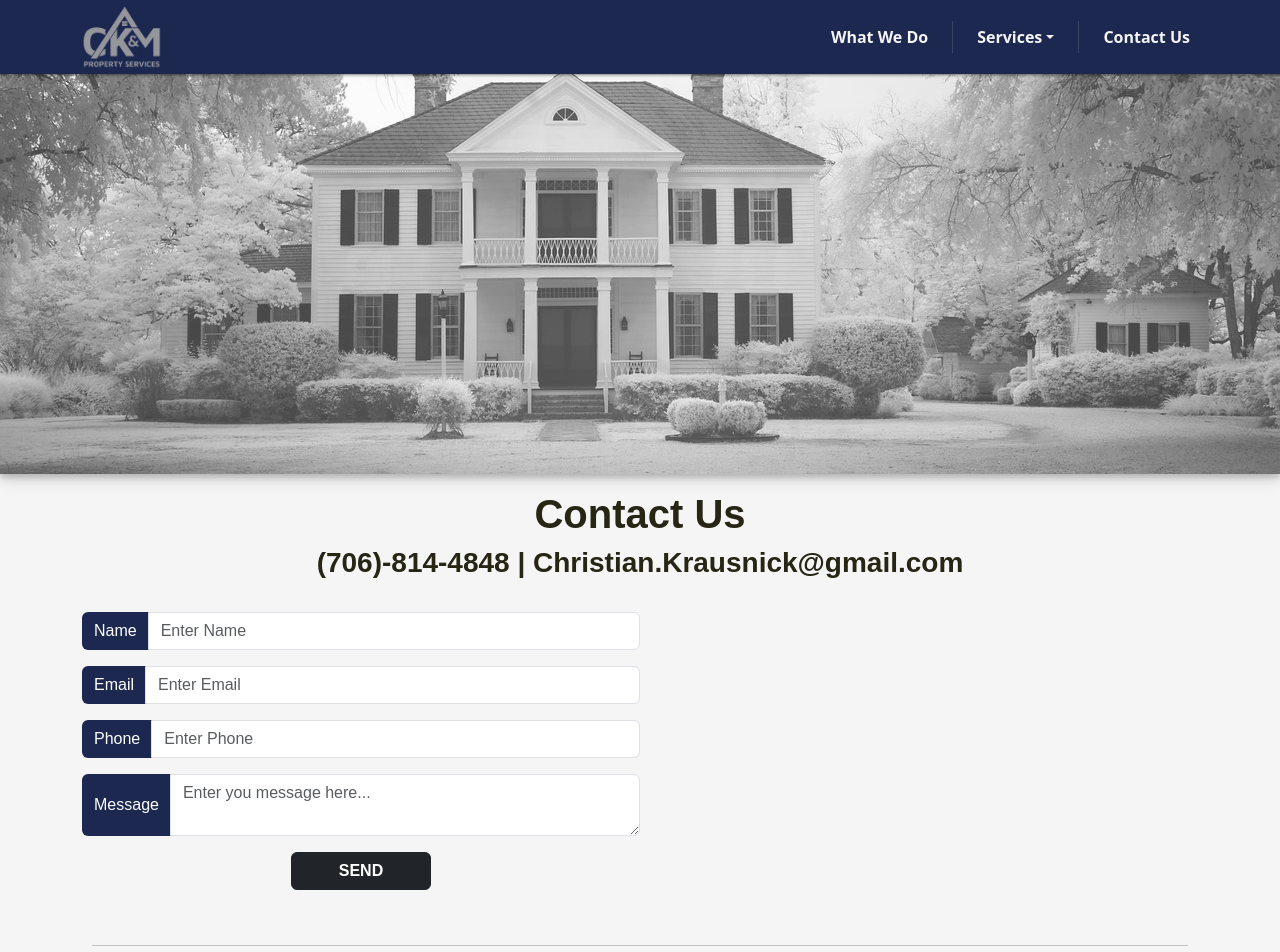
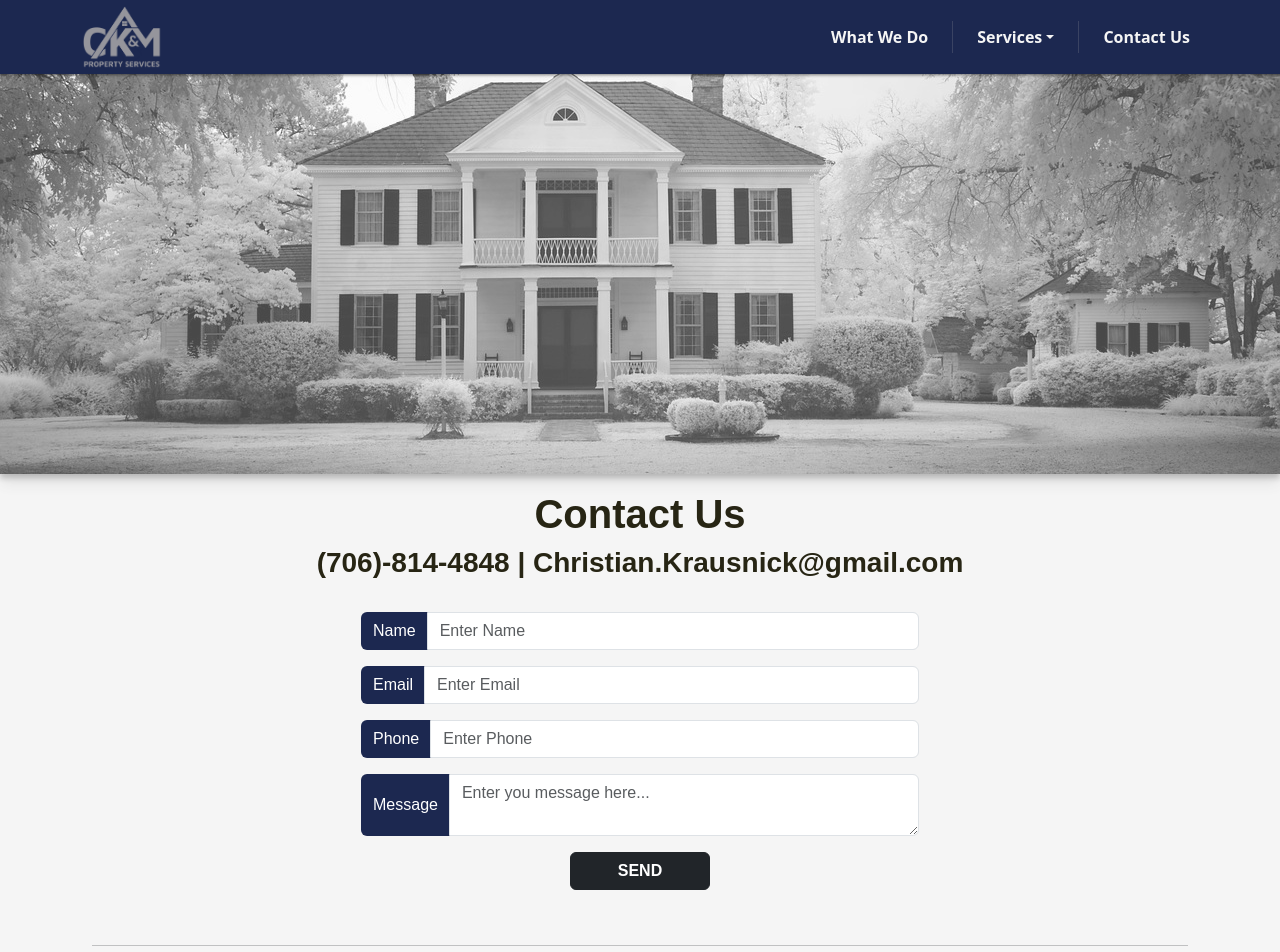
Before and after one commit to MCG-Project/ckm-site, a Next.js app: page /contact in a window 1280 px wide. Shown: the top 952 px of the page. Built offline with nearby package versions, Linux system fonts and the light colour scheme.

Commit message:
fixed centering issue

```diff
--- a/components/Contact/ContactForm.js
+++ b/components/Contact/ContactForm.js
@@ -180,7 +180,7 @@
         </Container>
       ) : (
         // Browser
-        <Container>
+        <Container className="d-flex align-items-center flex-column">
           <Form
             className="d-flex align-items-center flex-column w-50"
             id="contact-form"
--- a/components/MoreInfo/MoreInfoForm.js
+++ b/components/MoreInfo/MoreInfoForm.js
@@ -302,7 +302,7 @@
         </Container>
       ) : (
         // Browser
-        <Container>
+        <Container className="d-flex align-items-center flex-column">
           <Form
             className="d-flex align-items-center flex-column w-50"
             id="contact-form"
--- a/pages/contact.js
+++ b/pages/contact.js
@@ -4,6 +4,7 @@
 import { MetaTagSEOData } from "../components/MetaTag/SEOData";
 import ContactHeroImage from "../public/Images/ContactHeroImage.jpg";
 import { ContactMain } from "../components/Contact/ContactMain";
+import { Form, Button, InputGroup, Container } from "react-bootstrap";
 
 export default function Contact() {
   return (
```
